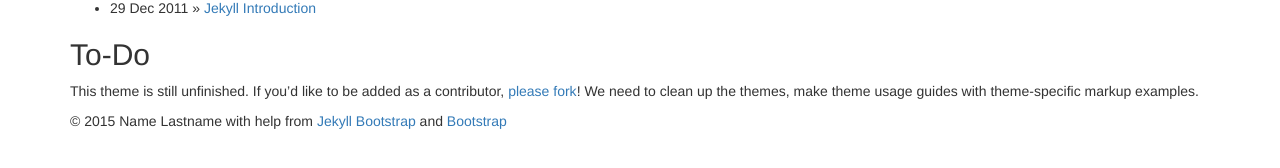
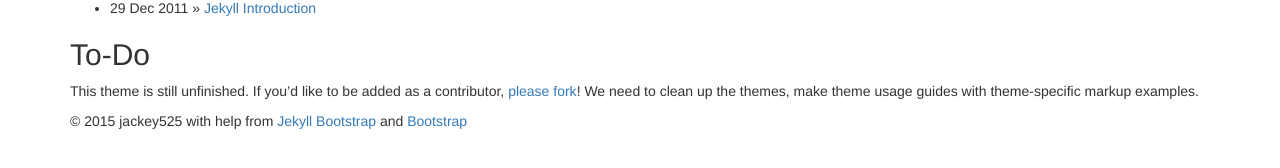
Before and after one commit to jackey525/blog, a Jekyll site: the page built from index.md, in a window 1280 px wide. Shown: the part 690-858 px from the top of the page. Built offline with Jekyll 4.4.1, drawn with Linux system fonts in a browser that asks for light colours; nearby versions of some CDN libraries; library files that are not in the unit come from our copies; some of the changed lines change nothing that is shown.

Commit message:
config modify

```diff
--- a/_config.yml
+++ b/_config.yml
@@ -11,10 +11,10 @@
 title : Jekyll Bootstrap
 tagline: Site Tagline
 author :
-  name : Name Lastname
-  email : blah@email.test
-  github : username
-  twitter : username
+  name : jackey525
+  email : jackey525@gmail.com
+  github : jackey525
+  twitter : jackey525
   feedburner : feedname
 
 # The production_url is only used when full-domain names are needed
@@ -25,7 +25,7 @@
 # Else if you are pushing to username.github.io, replace with your username.
 # Finally if you are pushing to a GitHub project page, include the project name at the end.
 #
-production_url : http://username.github.io
+production_url : http://jackey525.github.io/blog/
 
 # All Jekyll-Bootstrap specific configurations are namespaced into this hash
 #
```
